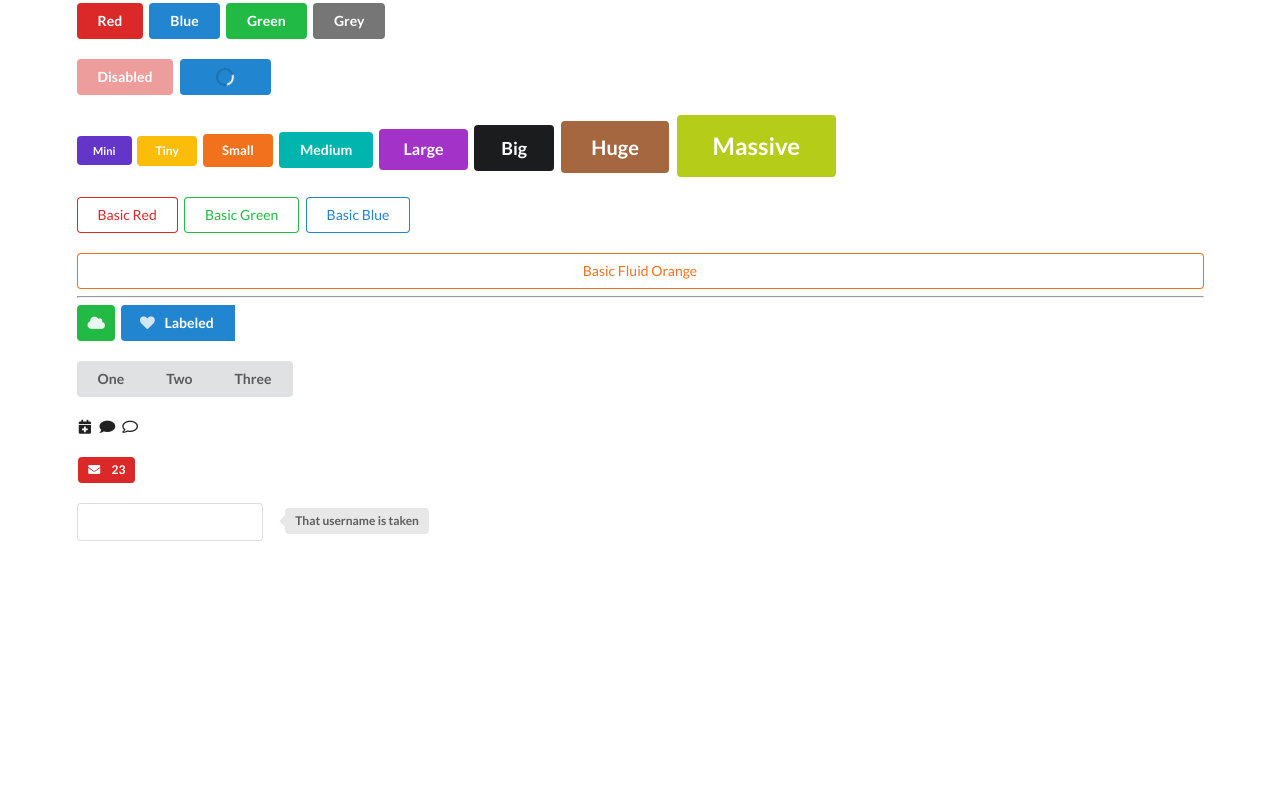
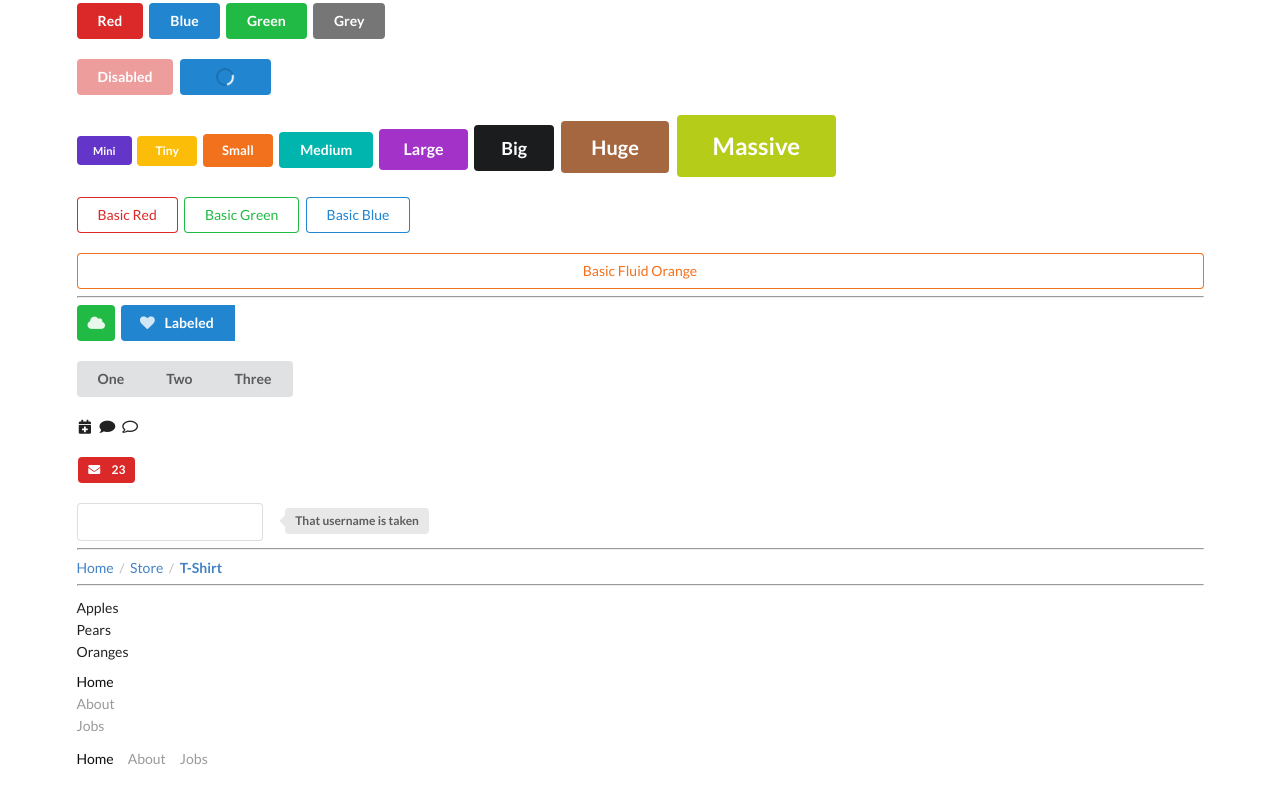
Before and after one commit to davidhenley/semantic-ui-cheatsheet, a plain HTML site: page index.html in a window 1280 px wide. Shown: the part 558-1360 px from the top of the page. Before the commit the page ends 1099 px from the top, so only its background shows below. Drawn offline with nearby package versions, Linux system fonts and the light colour scheme.

Commit message:
Breadcrumb and Lists

```diff
--- a/index.html
+++ b/index.html
@@ -8,7 +8,7 @@
   <title>Semantic UI Sandbox</title>
 </head>
 <body>
-  <div class="ui container">
+  <div class="ui container" style="padding-bottom: 100px">
 
     <!--HEADER -->
     <h1>Heading 1</h1>
@@ -89,6 +89,39 @@
         </div>
       </div>
     </form>
+
+    <hr />
+
+    <!-- BREADCRUMB -->
+    <div class="ui breadcrumb">
+      <a class="section">Home</a>
+      <div class="divider"> / </div>
+      <a class="section">Store</a>
+      <div class="divider"> / </div>
+      <a class="active section">T-Shirt</a>
+    </div>
+
+    <hr />
+
+    <!-- LISTS -->
+    <div class="ui list">
+      <div class="item">Apples</div>
+      <div class="item">Pears</div>
+      <div class="item">Oranges</div>
+    </div>
+
+    <div class="ui link list">
+      <div class="active item">Home</div>
+      <div class="item">About</div>
+      <div class="item">Jobs</div>
+    </div>
+
+    <div class="ui horizontal link list">
+      <div class="active item">Home</div>
+      <div class="item">About</div>
+      <div class="item">Jobs</div>
+    </div>
+
   </div>
   <script src="https://cdnjs.cloudflare.com/ajax/libs/semantic-ui/2.2.13/semantic.min.js"></script>
 </body>
```
